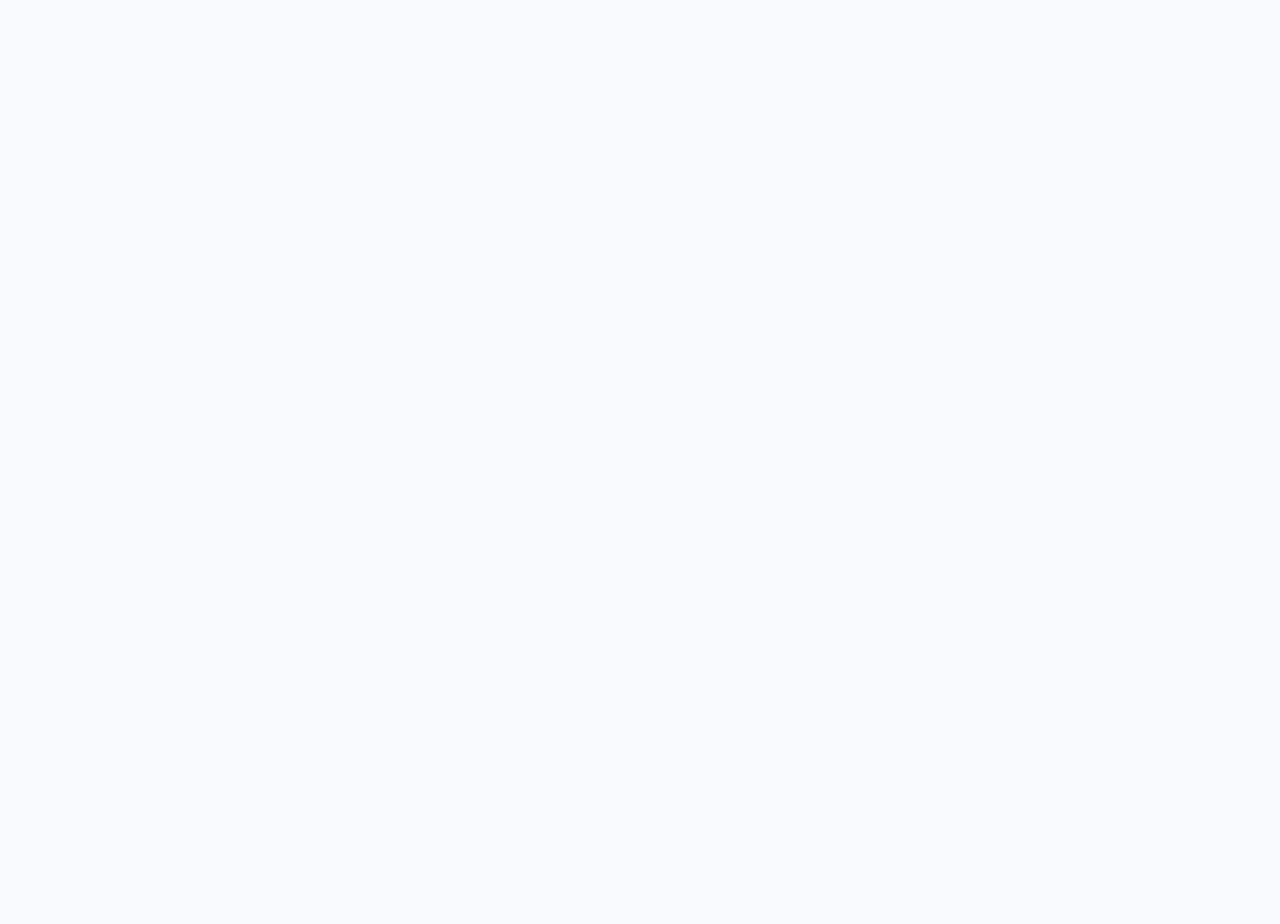
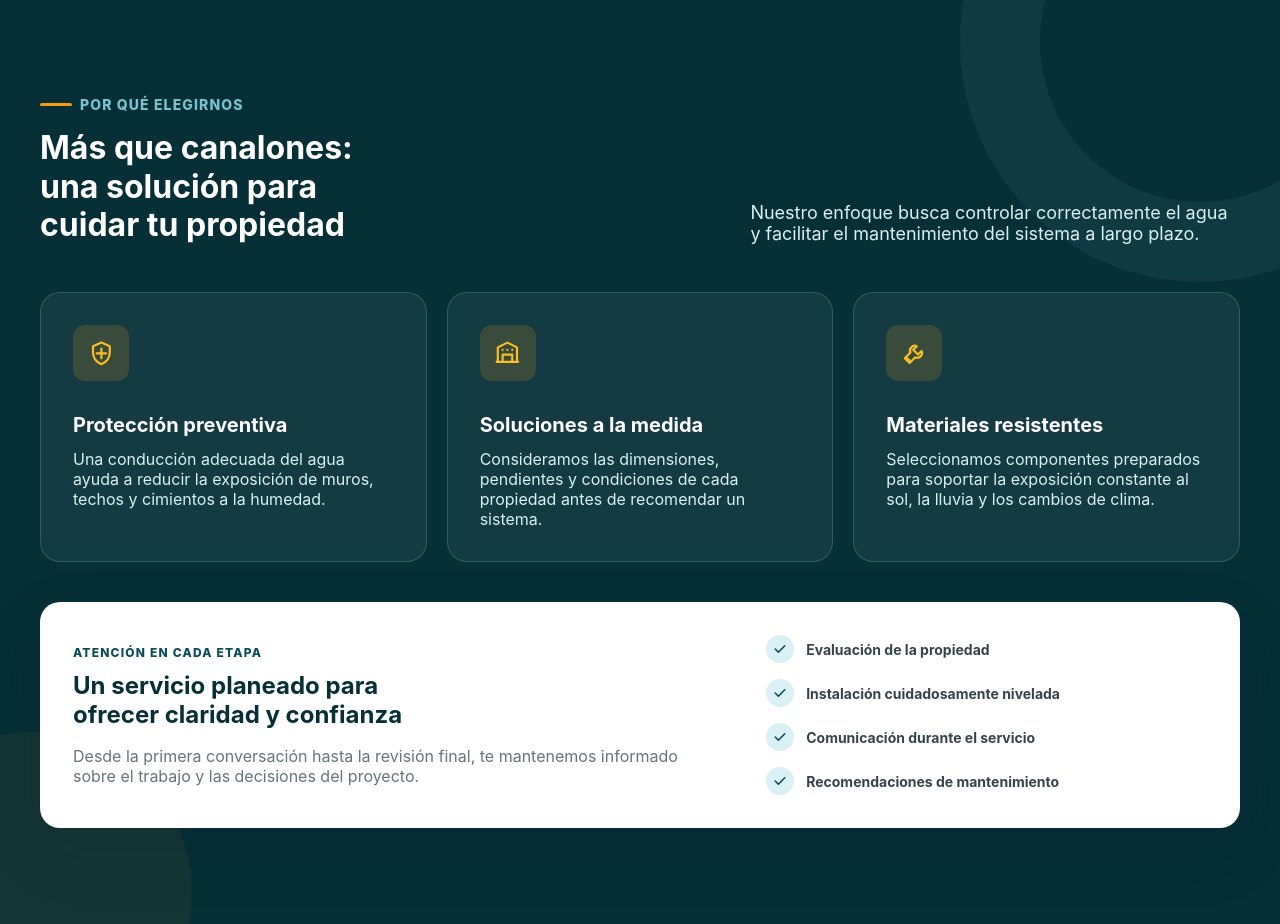
Before and after one commit to GonzaloTT/cloudflare-pages-contact-lab, a React (Vite) app: page / in a window 1280 px wide. Shown: the part 2620-3544 px from the top of the page. Before the commit the page ends 2614 px from the top, so only its background shows below. Built offline with nearby package versions, Linux system fonts and the light colour scheme.

Commit message:
feat: add benefits section

```diff
--- a/src/App.jsx
+++ b/src/App.jsx
@@ -2,6 +2,7 @@ import Header from './components/Header/Header';
 import Hero from './components/Hero/Hero';
 import Services from './components/Services/Services';
 import Process from './components/Process/Process';
+import Benefits from './components/Benefits/Benefits';
 
 
 function App() {
@@ -13,6 +14,7 @@ function App() {
         <Hero />
         <Services />
         <Process />
+        <Benefits />
       </main>
     </>
   );
--- /dev/null
+++ b/src/components/Benefits/Benefits.css
@@ -0,0 +1,218 @@
+.benefits {
+  position: relative;
+  overflow: hidden;
+  background-color: var(--color-primary-900);
+}
+
+.benefits::before,
+.benefits::after {
+  position: absolute;
+  border-radius: 50%;
+  content: '';
+  pointer-events: none;
+}
+
+.benefits::before {
+  top: -12rem;
+  right: -10rem;
+  width: 30rem;
+  height: 30rem;
+  border: 5rem solid rgb(119 194 207 / 8%);
+}
+
+.benefits::after {
+  bottom: -8rem;
+  left: -8rem;
+  width: 20rem;
+  height: 20rem;
+  background-color: rgb(245 158 11 / 6%);
+}
+
+.benefits .container {
+  position: relative;
+  z-index: 1;
+}
+
+.benefits__heading {
+  display: grid;
+  gap: var(--space-6);
+  margin-bottom: var(--space-12);
+}
+
+.benefits__heading h2 {
+  max-width: 20ch;
+  margin-bottom: 0;
+  color: var(--color-neutral-0);
+}
+
+.benefits__eyebrow {
+  display: inline-flex;
+  align-items: center;
+  gap: var(--space-2);
+  margin-bottom: var(--space-4);
+  color: var(--color-primary-300);
+  font-size: var(--font-size-sm);
+  font-weight: 800;
+  letter-spacing: 0.08em;
+  text-transform: uppercase;
+}
+
+.benefits__eyebrow::before {
+  width: 2rem;
+  height: 3px;
+  border-radius: var(--radius-pill);
+  background-color: var(--color-accent-500);
+  content: '';
+}
+
+.benefits__introduction {
+  max-width: 34rem;
+  margin-bottom: 0;
+  color: var(--color-primary-100);
+  font-size: var(--font-size-lg);
+}
+
+.benefits__grid {
+  display: grid;
+  gap: var(--space-5);
+}
+
+.benefit-card {
+  padding: var(--space-6);
+  border: 1px solid rgb(119 194 207 / 25%);
+  border-radius: var(--radius-lg);
+  background-color: rgb(255 255 255 / 6%);
+  backdrop-filter: blur(8px);
+  transition:
+    border-color var(--transition-base),
+    background-color var(--transition-base),
+    transform var(--transition-base);
+}
+
+.benefit-card:hover {
+  border-color: rgb(251 191 36 / 60%);
+  background-color: rgb(255 255 255 / 10%);
+  transform: translateY(-0.35rem);
+}
+
+.benefit-card__icon {
+  display: inline-flex;
+  width: 3.5rem;
+  height: 3.5rem;
+  align-items: center;
+  justify-content: center;
+  margin-bottom: var(--space-8);
+  border-radius: var(--radius-md);
+  background-color: rgb(245 158 11 / 16%);
+  color: var(--color-accent-400);
+}
+
+.benefit-card__icon svg {
+  width: 1.8rem;
+  height: 1.8rem;
+}
+
+.benefit-card h3 {
+  color: var(--color-neutral-0);
+}
+
+.benefit-card p {
+  margin-bottom: 0;
+  color: var(--color-primary-100);
+}
+
+.benefits__summary {
+  display: grid;
+  gap: var(--space-8);
+  padding: var(--space-6);
+  margin-top: var(--space-10);
+  border: 1px solid rgb(255 255 255 / 65%);
+  border-radius: var(--radius-lg);
+  background-color: var(--color-neutral-0);
+  box-shadow: var(--shadow-lg);
+}
+
+.benefits__summary-label {
+  margin-bottom: var(--space-3);
+  color: var(--color-primary-700);
+  font-size: var(--font-size-xs);
+  font-weight: 800;
+  letter-spacing: 0.1em;
+  text-transform: uppercase;
+}
+
+.benefits__summary-content h3 {
+  max-width: 23ch;
+  margin-bottom: var(--space-4);
+  color: var(--color-primary-900);
+  font-size: var(--font-size-2xl);
+}
+
+.benefits__summary-content p:last-child {
+  max-width: 38rem;
+  margin-bottom: 0;
+}
+
+.benefits__highlights {
+  display: grid;
+  gap: var(--space-4);
+  padding: 0;
+  margin: 0;
+  list-style: none;
+}
+
+.benefits__highlights li {
+  display: flex;
+  align-items: center;
+  gap: var(--space-3);
+  color: var(--color-neutral-700);
+  font-size: var(--font-size-sm);
+  font-weight: 700;
+}
+
+.benefits__highlights li > span {
+  display: inline-flex;
+  width: 1.75rem;
+  height: 1.75rem;
+  flex-shrink: 0;
+  align-items: center;
+  justify-content: center;
+  border-radius: 50%;
+  background-color: var(--color-primary-100);
+  color: var(--color-primary-700);
+}
+
+.benefits__highlights svg {
+  width: 1rem;
+  height: 1rem;
+}
+
+@media (min-width: 40rem) {
+  .benefits__grid {
+    grid-template-columns: repeat(3, minmax(0, 1fr));
+  }
+}
+
+@media (min-width: 48rem) {
+  .benefits__heading {
+    grid-template-columns: minmax(0, 1.15fr) minmax(18rem, 0.85fr);
+    align-items: end;
+    gap: var(--space-12);
+  }
+
+  .benefits__introduction {
+    justify-self: end;
+  }
+
+  .benefits__summary {
+    grid-template-columns: minmax(0, 1.2fr) minmax(18rem, 0.8fr);
+    align-items: center;
+    padding: var(--space-8);
+  }
+}
+
+@media (min-width: 64rem) {
+  .benefit-card {
+    padding: var(--space-8);
+  }
+}
--- /dev/null
+++ b/src/components/Benefits/Benefits.jsx
@@ -0,0 +1,150 @@
+import './Benefits.css';
+
+const benefits = [
+  {
+    id: 'prevention',
+    title: 'Protección preventiva',
+    description:
+      'Una conducción adecuada del agua ayuda a reducir la exposición de muros, techos y cimientos a la humedad.',
+  },
+  {
+    id: 'custom',
+    title: 'Soluciones a la medida',
+    description:
+      'Consideramos las dimensiones, pendientes y condiciones de cada propiedad antes de recomendar un sistema.',
+  },
+  {
+    id: 'durability',
+    title: 'Materiales resistentes',
+    description:
+      'Seleccionamos componentes preparados para soportar la exposición constante al sol, la lluvia y los cambios de clima.',
+  },
+];
+
+const highlights = [
+  'Evaluación de la propiedad',
+  'Instalación cuidadosamente nivelada',
+  'Comunicación durante el servicio',
+  'Recomendaciones de mantenimiento',
+];
+
+function BenefitIcon({ type }) {
+  const paths = {
+    prevention: (
+      <>
+        <path d="M12 3 5 6v5c0 4.5 2.8 8.2 7 10 4.2-1.8 7-5.5 7-10V6l-7-3Z" />
+        <path d="M12 8v8" />
+        <path d="M8 12h8" />
+      </>
+    ),
+    custom: (
+      <>
+        <path d="M4 19V7l8-4 8 4v12" />
+        <path d="M8 19v-6h8v6" />
+        <path d="M3 19h18" />
+        <path d="M8 9h.01M12 9h.01M16 9h.01" />
+      </>
+    ),
+    durability: (
+      <>
+        <path d="M14 6a4 4 0 0 0-5.3 5.3L4 16l4 4 4.7-4.7A4 4 0 0 0 18 10l-3 3-4-4 3-3Z" />
+        <path d="m6 16 2 2" />
+      </>
+    ),
+  };
+
+  return (
+    <svg
+      viewBox="0 0 24 24"
+      fill="none"
+      stroke="currentColor"
+      strokeLinecap="round"
+      strokeLinejoin="round"
+      strokeWidth="1.8"
+      aria-hidden="true"
+    >
+      {paths[type]}
+    </svg>
+  );
+}
+
+function CheckIcon() {
+  return (
+    <svg
+      viewBox="0 0 20 20"
+      fill="none"
+      stroke="currentColor"
+      strokeLinecap="round"
+      strokeLinejoin="round"
+      strokeWidth="2"
+      aria-hidden="true"
+    >
+      <path d="m4 10 4 4 8-8" />
+    </svg>
+  );
+}
+
+function Benefits() {
+  return (
+    <section className="benefits section" id="beneficios">
+      <div className="container">
+        <div className="benefits__heading">
+          <div>
+            <p className="benefits__eyebrow">Por qué elegirnos</p>
+
+            <h2>Más que canalones: una solución para cuidar tu propiedad</h2>
+          </div>
+
+          <p className="benefits__introduction">
+            Nuestro enfoque busca controlar correctamente el agua y facilitar
+            el mantenimiento del sistema a largo plazo.
+          </p>
+        </div>
+
+        <div className="benefits__grid">
+          {benefits.map((benefit) => (
+            <article className="benefit-card" key={benefit.id}>
+              <span className="benefit-card__icon">
+                <BenefitIcon type={benefit.id} />
+              </span>
+
+              <h3>{benefit.title}</h3>
+
+              <p>{benefit.description}</p>
+            </article>
+          ))}
+        </div>
+
+        <div className="benefits__summary">
+          <div className="benefits__summary-content">
+            <p className="benefits__summary-label">
+              Atención en cada etapa
+            </p>
+
+            <h3>Un servicio planeado para ofrecer claridad y confianza</h3>
+
+            <p>
+              Desde la primera conversación hasta la revisión final, te
+              mantenemos informado sobre el trabajo y las decisiones del
+              proyecto.
+            </p>
+          </div>
+
+          <ul className="benefits__highlights">
+            {highlights.map((highlight) => (
+              <li key={highlight}>
+                <span>
+                  <CheckIcon />
+                </span>
+
+                {highlight}
+              </li>
+            ))}
+          </ul>
+        </div>
+      </div>
+    </section>
+  );
+}
+
+export default Benefits;
```
